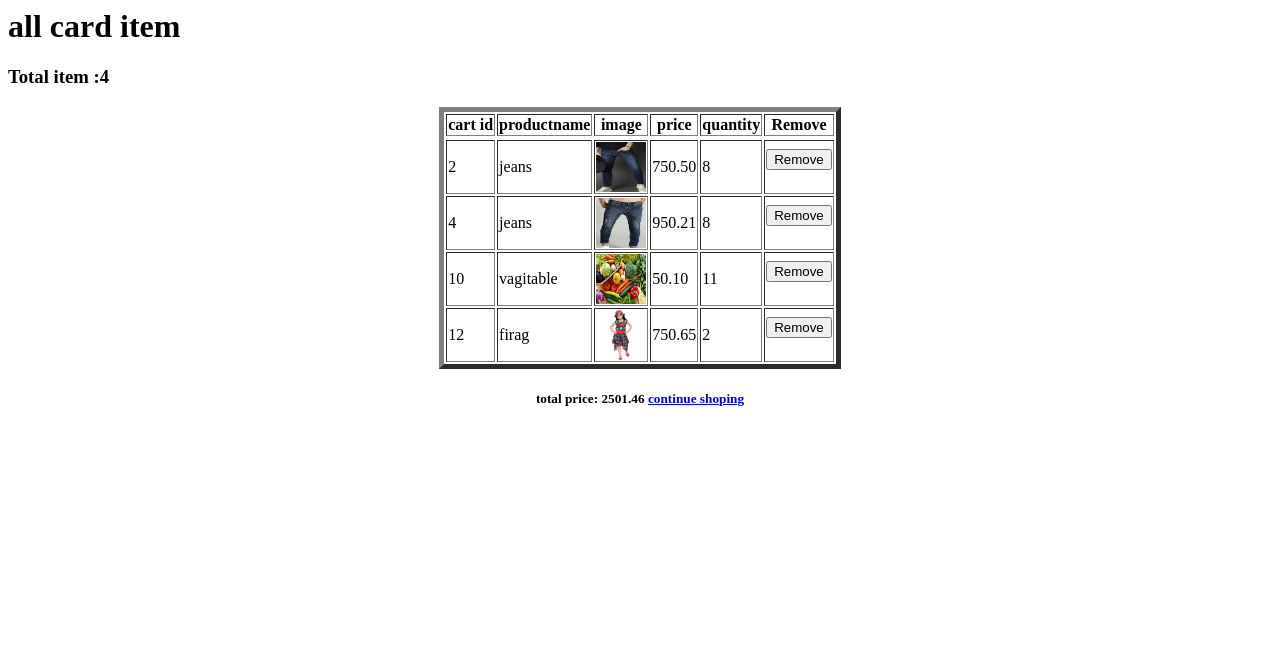
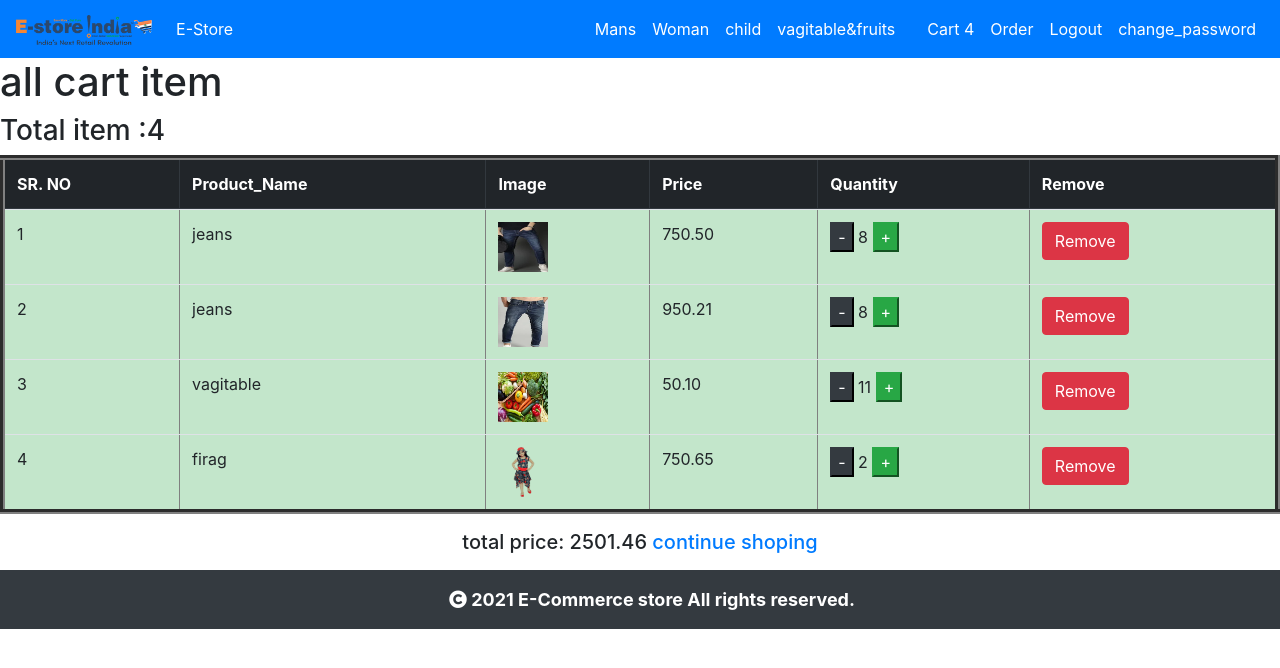
Before and after one commit to saddambluethink/e_commerce, a Django app: page /show_cart_item in a window 1280 px wide. Shown: the top 668 px of the page. Run offline with Django 3.2, Linux system fonts and the light colour scheme; a user stored in the database is signed in; data comes from the database, SQL or seed files in the repository; both versions use the stored data as it was after the commit; some libraries are stand-ins or nearby versions.

Commit message:
e_commerceaddnewaddslider

```diff
--- a/e_app/decorators.py
+++ b/e_app/decorators.py
@@ -1,6 +1,5 @@
 
 from django.shortcuts import redirect
-
 # my decorator
 def login_required_d(myfuction):
     def check(request):
--- a/e_app/templates/base.html
+++ b/e_app/templates/base.html
@@ -15,7 +15,7 @@
 </head>
 <body  >
 
-<nav class="navbar navbar-expand-lg navbar-dark bg-dark">
+<nav class="navbar navbar-expand-lg navbar-dark  bg-primary">
     <a class="navbar-brand text-white" style="pointer-events: none;">
         <img src="{% static 'images/logo.png' %}" height="30px">
     </a>
@@ -33,16 +33,16 @@
 
         <ul class="navbar-nav my-2 my-lg-0">
             <li class="nav-item">
-                <a class="nav-link text-black" href="/?type=man">mans</a>
+                <a class="nav-link text-white" href="/?type=man">Mans</a>
             </li>
             <li class="nav-item">
-                <a class="nav-link text-black" href="/?type=woman">woman</a>
+                <a class="nav-link text-white" href="/?type=woman">Woman</a>
             </li>
             <li class="nav-item">
-                <a class="nav-link text-black" href="/?type=child">child</a>
+                <a class="nav-link text-white" href="/?type=child">child</a>
             </li>
             <li class="nav-item">
-                <a class="nav-link text-black" href="/?type=vagetable&fruits">vagitable&fruits</a>
+                <a class="nav-link text-white" href="/?type=vagetable&fruits">vagitable&fruits</a>
             </li>
             <li class="nav-item">
                 {% if request.user.is_authenticated %}
@@ -50,25 +50,25 @@
                 <a class="nav-link text-black" href="#" style="pointer-events: none;"></a>
             </li>
             <li class="nav-item">
-                <a class="nav-link text-black" href="/show_cart_item">Cart {%if items%}{{items.count}} {%endif%}</a>
+                <a class="nav-link text-white" href="/show_cart_item">Cart {%if items%}{{items.count}} {%endif%}</a>
 
             </li>
             <li class="nav-item">
-                <a class="nav-link text-black" href="">Order</a>
+                <a class="nav-link text-white" href="">Order</a>
             </li>
             <li class="nav-item">
-                <a class="nav-link text-black" href="/logoutuser">Logout</a>
+                <a class="nav-link text-white" href="/logoutuser">Logout</a>
             </li>
             <li class="nav-item">
-                <a class="nav-link text-black" href="/change_password">change_password</a>
+                <a class="nav-link text-white" href="/change_password">change_password</a>
             </li>
 
             {% else %}
             <li class="nav-item">
-                <a class="nav-link text-black" href="/signupuser">Signup</a>
+                <a class="nav-link text-white" href="/signupuser">Signup</a>
             </li>
             <li class="nav-item">
-                <a class="nav-link text-black" href="{% url 'loginuser' %}">Login</a>
+                <a class="nav-link text-white" href="{% url 'loginuser' %}">Login</a>
             </li>
 
             {% endif %}
--- a/e_app/templates/cart_item.html
+++ b/e_app/templates/cart_item.html
@@ -1,33 +1,56 @@
-<h1>all card item</h1>
+
+{% extends 'base.html' %}
+
+
+
+{% load static %}
+
+
+{% block content %}
+<h1>all cart item</h1>
 
 <h3>Total item :{{items.count}}</h3>
 
-<table border="05" align="center">
+<table border="05" align="center" class="table table-success">
 
     <tr >
-        <thead>
-            <th>cart id</th>
-            <th>productname</th>
-            <th>image</th>
-            <th>price</th>
-            <th>quantity</th>
+        <thead class="thead-dark">
+            <th>SR. NO</th>
+          <!--  <th>Cart id</th> -->
+            <th>Product_Name</th>
+            <th>Image</th>
+            <th>Price</th>
+
+            <th>Quantity</th>
+
             <th>Remove</th>
         </thead>
     </tr>
     {%for item in items%}
     <tr>
-        <td>{{item.id}}</td>
+        <td>{{forloop.counter}}</td>
+       <!-- <td>{{item.id}}</td> -->
         <td>{{item.product.productname}} </td>
         <td> <img src="{{ item.product.image.url }}" height="50px" width="50"></td>
-        <td>{{item.product.price}} </td>
-        <td>{{item.quantity}} </td>
+        <td>{{item.product.price}}</td>
+        <td>
+            <p>
+                <a href="/itemquantityremove{{item.id}}"><button class="btn-dark">-</button></a>
+                 {{item.quantity}}
+
+            <a href="/itemquantityplus{{item.id}}"><button class=" btn-success">+</button></a>
+            </p>
+        </td>
+
         <td><form method="POST" action="/delete_cart_item">
             {% csrf_token%}
           <input type="hidden" name="id" value="{{item.id}}">
-          <input type="submit" class="btn btn-primary" value="Remove" >
+          <input type="submit" class="btn btn-danger" value="Remove" >
         </form>
            <!-- <a href="/delete_cart_item/{{item.id}}" >Remove</a></td> -->
     </tr> {%endfor%}
 
 </table>
 <h5 align="center">total price: {{total}}  <a href="/" >continue shoping</a> </h5>
+
+{% endblock %}
--- a/e_app/templates/index.html
+++ b/e_app/templates/index.html
@@ -67,7 +67,7 @@
     <form method="POST" action="/add_to_cart">
       {% csrf_token%}
     <input type="hidden" name="id" value="{{product.id}}">
-    <input type="submit" class="btn btn-primary" value="Add to card" >
+    <input type="submit" class="btn btn-primary" value="Add to cart" >
   </form>
 
   </div>
--- a/e_app/views.py
+++ b/e_app/views.py
@@ -107,26 +107,39 @@ def change_password(request):
 def add_to_cart(request):
     if request.method=='POST':
         id=request.POST['id']
-        print(id,'=======================')
+        #print(id,'=======================')
         product=Product.objects.get(id=id)
-        print(product)
+       # print(product)
+
         if request.user=='AnonymousUser':
             return redirect('index')
-        obj=cartitem(user=request.user,product=product)
-        print('obj',request.user)
-        obj.save()
-        return redirect('index')
+        try:
+            check=cartitem.objects.get(product=product)
+            i=check.quantity+1
+            #print(i,"====i==========")
+            check.quantity=i
+            check.save()
+            return redirect('show_cart_item')
+        except:
+                obj=cartitem(user=request.user,product=product)
+                print('obj',request.user)
+                obj.save()
+                return redirect('show_cart_item')
+
+
 
 @login_required_d
 def show_cart_item(request):
     #user=request.user
 
     items=cartitem.objects.filter(user=request.user)
+   # total price
     total=0
     for item in items:
         a=item.product.price
         total +=a
     return render(request, 'cart_item.html',{'items':items,'total':total})
+
 
 @login_required_d
 def delete_cart_item(request):
@@ -138,10 +151,38 @@ def delete_cart_item(request):
         return redirect('show_cart_item')
 
 
-def shwo_data_by_price(request):
+def itemquantityplus(request,id):
+    print(id,"=======plus=======")
+    data=cartitem.objects.get(id=id)
+    print(data.quantity)
+    qu=data.quantity+1
+    data.quantity=qu
+    data.save()
+    return redirect('show_cart_item')
+
+
+def itemquantityremove(request,id):
+   # print(id,"=====remove=========")
+    data=cartitem.objects.get(id=id)
+    #print(data.quantity)
+    qu=data.quantity-1
+    if qu==0:
+        data.delete()
+        return redirect('show_cart_item')
+    data.quantity=qu
+    data.save()
+    return redirect('show_cart_item')
+
+
+
+
+def show_data_by_price(request):
+    if request.method=='POST':
+        minimumprice=request.POST['price_min']
+        maximumprice=request.POST['price_max']
+        print("===========================mini", minimumprice,'max',maximumprice)
+        price=Product.objects.filter(price__gte =minimumprice, price__lte =maximumprice)
+        print(price)
+        return render(request, 'price.html',{'data':price})
     price=Product.objects.all()
-    # for pr in price:
-    #     if pr.price<=300 and pr.price>=900:
-    #         print('===========',pr.price)
-
-    return render(request, 'price.html',{'price':price})
+    return render(request, 'price.html',{'data':price})
--- a/e_store/urls.py
+++ b/e_store/urls.py
@@ -32,7 +32,9 @@ urlpatterns = [
     path('add_to_cart',views.add_to_cart,name='add_to_cart'),
     path('show_cart_item',views.show_cart_item,name='show_cart_item'),
     path('delete_cart_item',views.delete_cart_item,name='delete_cart_item'),
-    path('shwo_data_by_price',views.shwo_data_by_price,name='p'),
+    path('show_data_by_price',views.show_data_by_price,name='p'),
+    path('itemquantityremove<int:id>',views.itemquantityremove,name='itemquantityremove'),
+    path('itemquantityplus<int:id>',views.itemquantityplus,name="itemquantityplus"),
      #forget password
     path('password-reset/',auth_views.PasswordResetView.as_view(template_name='password_reset.html'),name='password_reset'),
     path('password-reset/done/',auth_views.PasswordResetDoneView.as_view(template_name='password_reset_done.html'),name='password_reset_done'),
```
Also changed, not shown: e_app/templates/price.html (+57 -22 lines), db.sqlite3.
